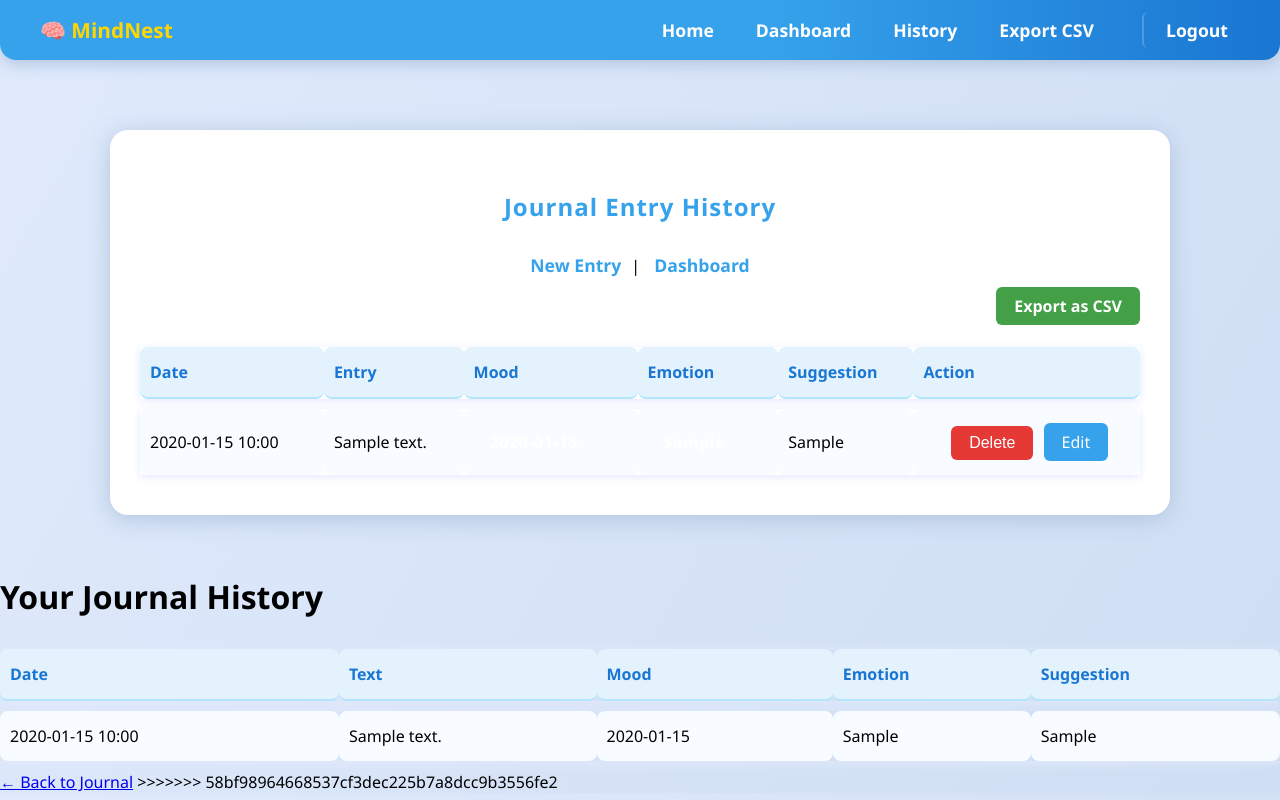
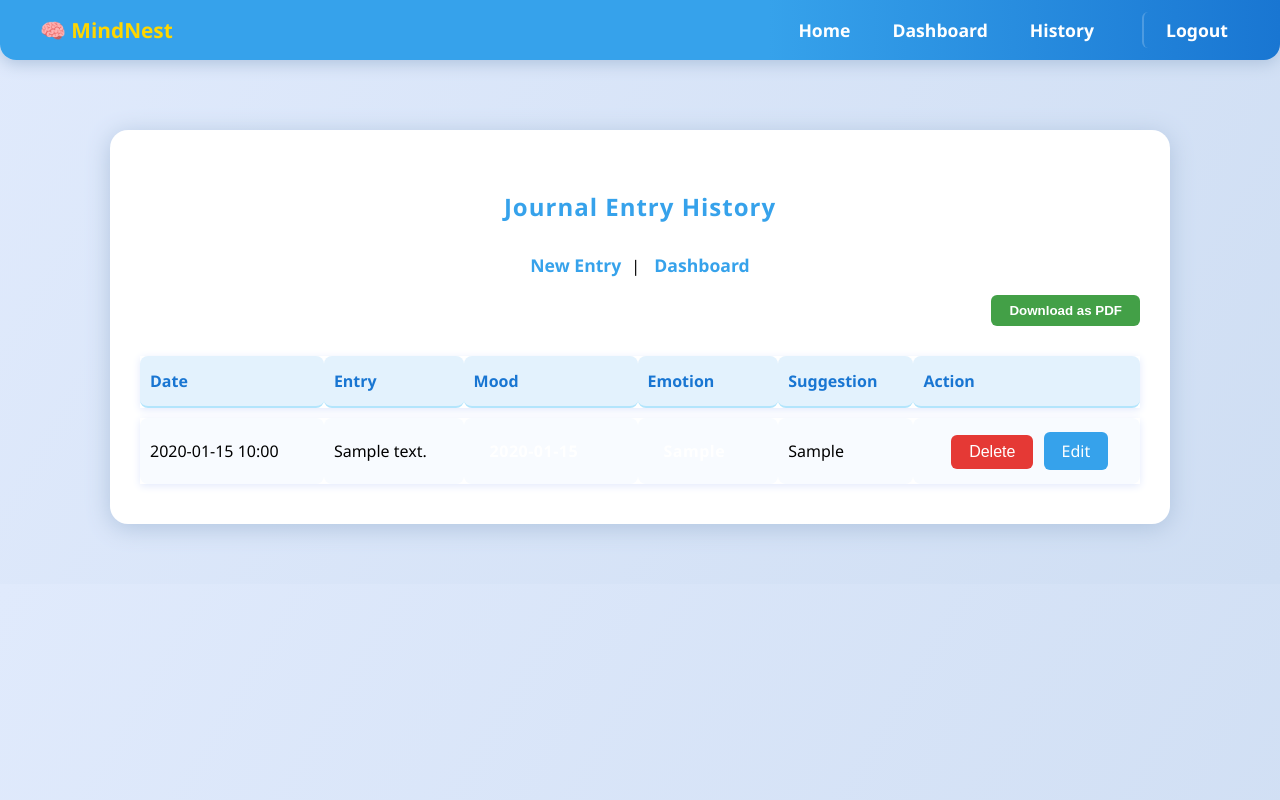
Before and after one commit to hasirsath/MindNest, a Flask app: page /history in a window 1280 px wide. Run offline with Flask 3, Linux system fonts and the light colour scheme; the visitor is signed in with stand-in values (Sample User, id 1); tables that the repository leaves empty hold one stand-in row (values such as "Sample post").

Commit message:
Remove "Export CSV" link from multiple templates for a cleaner UI

```diff
--- a/templates/dashboard.html
+++ b/templates/dashboard.html
@@ -14,7 +14,6 @@
             <a href="/">Home</a>
             <a href="/dashboard">Dashboard</a>
             <a href="/history">History</a>
-            <a href="/export">Export CSV</a>
             {% if session.get('logged_in') %}
                 <a href="/logout" class="nav-auth">Logout</a>
             {% else %}
--- a/templates/edit.html
+++ b/templates/edit.html
@@ -124,7 +124,6 @@
             <a href="/">Home</a>
             <a href="/dashboard">Dashboard</a>
             <a href="/history">History</a>
-            <a href="/export">Export CSV</a>
             {% if session.get('logged_in') %}
                 <a href="/logout" class="nav-auth">Logout</a>
             {% else %}
--- a/templates/history.html
+++ b/templates/history.html
@@ -4,6 +4,27 @@
     <meta charset="UTF-8">
     <title>Journal History</title>
     <link rel="stylesheet" href="/static/history.css">
+    <style>
+@media print {
+    nav, .export-btn, .pdf-btn, .actions, .top-links { display: none !important; }
+    body { background: #fff !important; }
+    .container { box-shadow: none !important; }
+    table { font-size: 1em; }
+}
+.pdf-btn {
+    background: #43a047;
+    color: #fff;
+    border: none;
+    border-radius: 6px;
+    padding: 8px 18px;
+    cursor: pointer;
+    font-weight: bold;
+    margin-left: 10px;
+}
+.pdf-btn:hover {
+    background: #2e7031;
+}
+</style>
 </head>
 <body>
 <nav>
@@ -13,7 +34,6 @@
             <a href="/">Home</a>
             <a href="/dashboard">Dashboard</a>
             <a href="/history">History</a>
-            <a href="/export">Export CSV</a>
             {% if session.get('logged_in') %}
                 <a href="/logout" class="nav-auth">Logout</a>
             {% else %}
@@ -30,7 +50,7 @@
     </div>
     {% if entries %}
     <div style="text-align:right; margin-bottom:10px;">
-        <a href="/export" style="background:#43a047;color:#fff;padding:8px 18px;border-radius:6px;text-decoration:none;font-weight:bold;">Export as CSV</a>
+        <button onclick="window.print()" class="pdf-btn">Download as PDF</button>
     </div>
     <table>
         <tr>
@@ -71,26 +91,5 @@ function deleteEntry(id) {
     }
 }
 </script>
-    <h1>Your Journal History</h1>
-    <table>
-        <tr>
-            <th>Date</th>
-            <th>Text</th>
-            <th>Mood</th>
-            <th>Emotion</th>
-            <th>Suggestion</th>
-        </tr>
-        {% for entry in entries %}
-        <tr>
-            <td>{{ entry.timestamp.strftime('%Y-%m-%d %H:%M') }}</td>
-            <td>{{ entry.text }}</td>
-            <td>{{ entry.sentiment }}</td>
-            <td>{{ entry.emotion }}</td>
-            <td>{{ entry.suggestion }}</td>
-        </tr>
-        {% endfor %}
-    </table>
-    <a href="/">← Back to Journal</a>
->>>>>>> 58bf98964668537cf3dec225b7a8dcc9b3556fe2
 </body>
 </html>
--- a/templates/index.html
+++ b/templates/index.html
@@ -13,7 +13,6 @@
             <a href="/">Home</a>
             <a href="/dashboard">Dashboard</a>
             <a href="/history">History</a>
-            <a href="/export">Export CSV</a>
             {% if session.get('logged_in') %}
                 <a href="/logout" class="nav-auth">Logout</a>
             {% else %}
--- a/templates/login.html
+++ b/templates/login.html
@@ -13,7 +13,6 @@
             <a href="/">Home</a>
             <a href="/dashboard">Dashboard</a>
             <a href="/history">History</a>
-            <a href="/export">Export CSV</a>
             {% if session.get('logged_in') %}
                 <a href="/logout" class="nav-auth">Logout</a>
             {% else %}
--- a/templates/result.html
+++ b/templates/result.html
@@ -14,7 +14,6 @@
             <a href="/">Home</a>
             <a href="/dashboard">Dashboard</a>
             <a href="/history">History</a>
-            <a href="/export">Export CSV</a>
             {% if session.get('logged_in') %}
                 <a href="/logout" class="nav-auth">Logout</a>
             {% else %}
```
